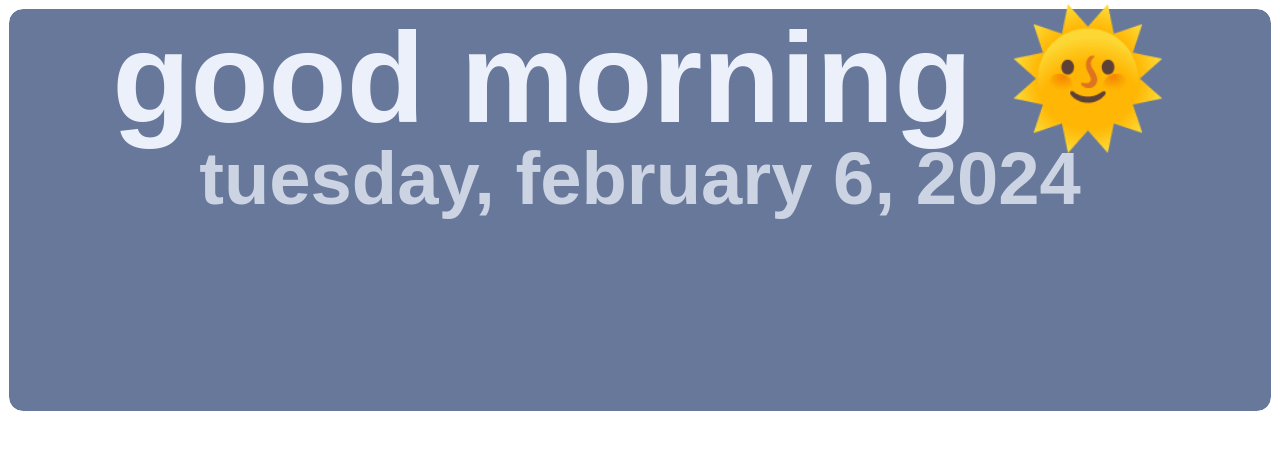
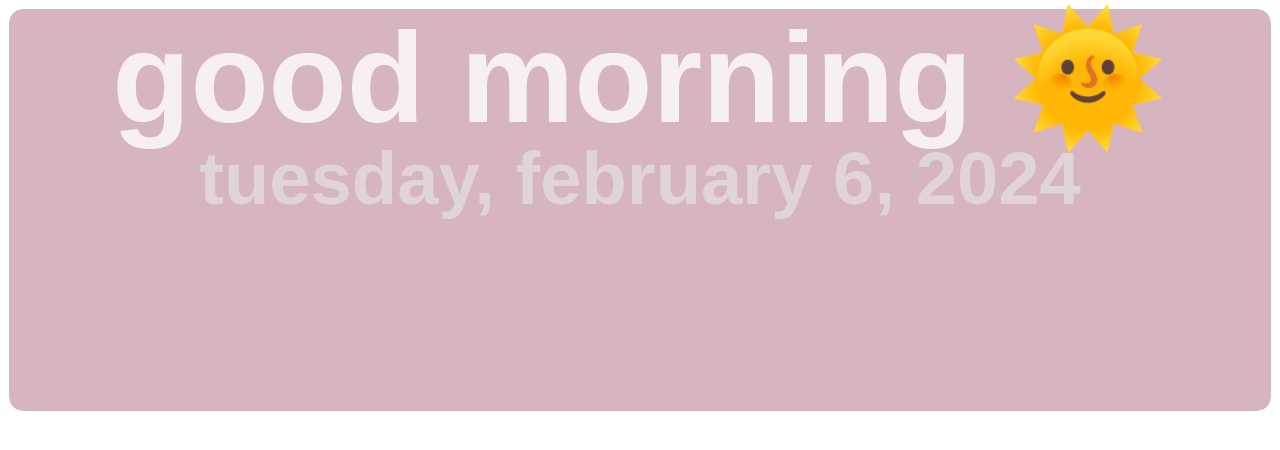
Before and after one commit to jhneri/notion2022, a plain HTML site: page index.html in a window 1280 px wide. Drawn offline with Linux system fonts and the light colour scheme.

Commit message:
Update index.html

```diff
--- a/index.html
+++ b/index.html
@@ -9,10 +9,10 @@
         display: flex;
         font-family: sans-serif;
         font-size: 10vw;
-        color: #ebf0fa;
+        color: #f7f0f3;
         padding: 5px;
         border: 1px solid #ffffff;
-        background: #67789A;
+        background: #D6B4C0;
         border-radius: 15px 15px 15px 15px;
         background-clip: padding-box;
         justify-content: center;
@@ -29,7 +29,7 @@
 
       #date{
           font-size: 5.8vw;
-        color: #ccd4e3;
+        color: #e0d3d9;
           text-align: center;
           font-weight: bold;
       }
```
